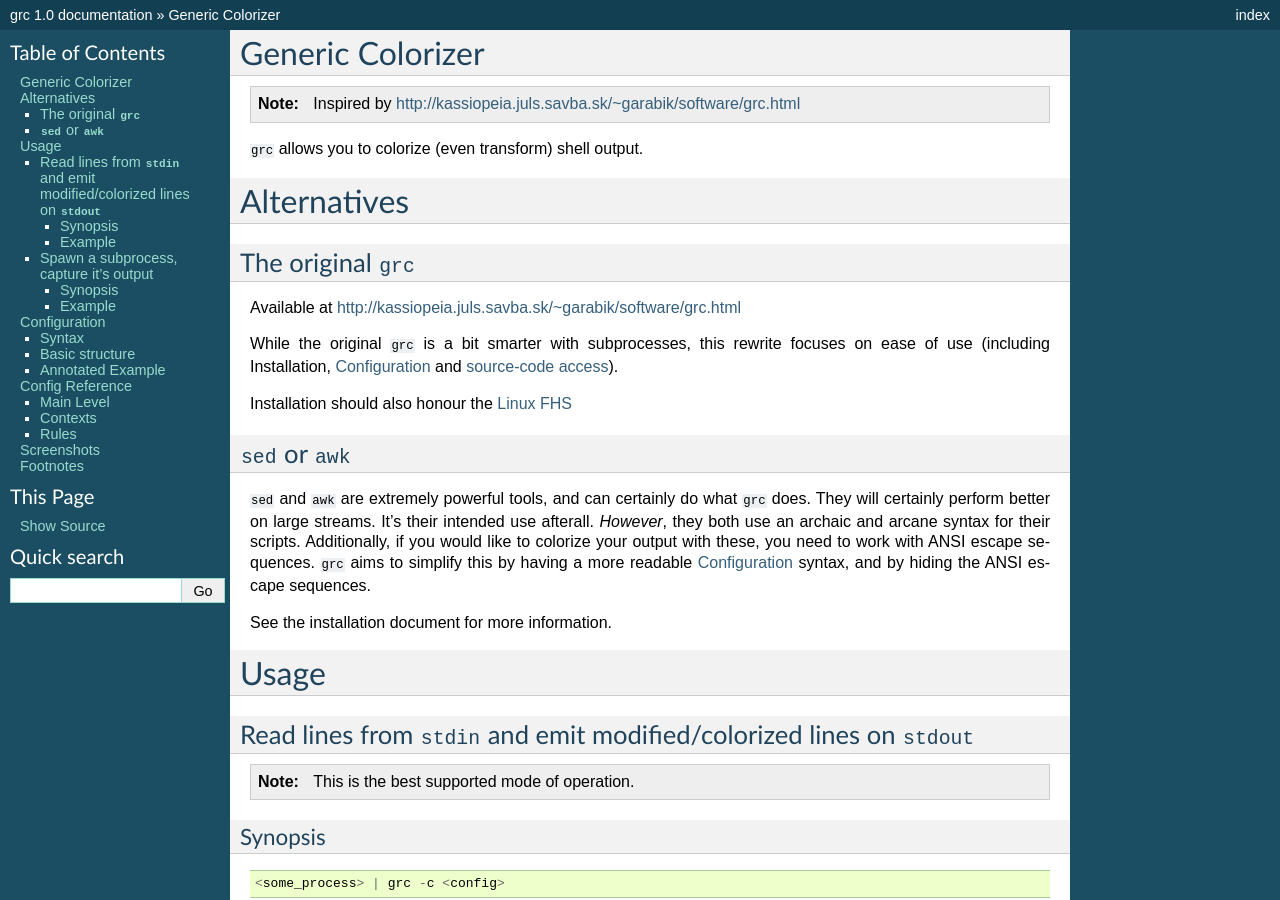
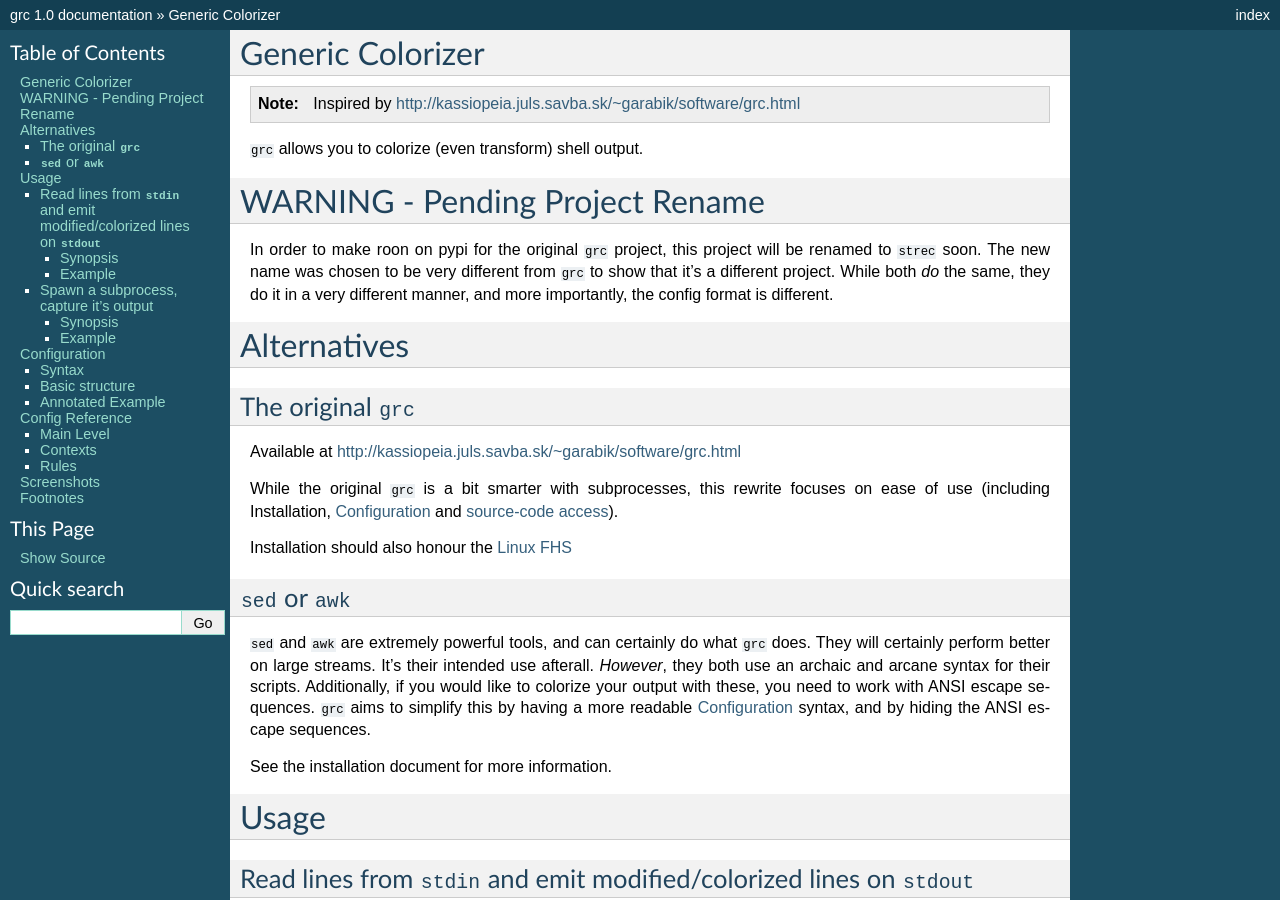
Before and after one commit to exhuma/grc, a Sphinx documentation site: the page built from docs/README.rst, in a window 1280 px wide and 900 px high. Built offline with Sphinx 7.4.7, drawn with Linux system fonts in a browser that asks for light colours.

Commit message:
Add warnings to the docs

```diff
--- a/docs/README.rst
+++ b/docs/README.rst
@@ -4,6 +4,15 @@ Generic Colorizer
 .. note:: Inspired by http://kassiopeia.juls.savba.sk/~garabik/software/grc.html
 
 ``grc`` allows you to colorize (even transform) shell output.
+
+WARNING - Pending Project Rename
+================================
+
+In order to make roon on pypi for the original ``grc`` project, this project
+will be renamed to ``strec`` soon. The new name was chosen to be very different
+from ``grc`` to show that it's a different project. While both *do* the same,
+they do it in a very different manner, and more importantly, the config format
+is different.
 
 Alternatives
 ============
```
Also changed, not shown: README.rst (+10 -0 lines).
